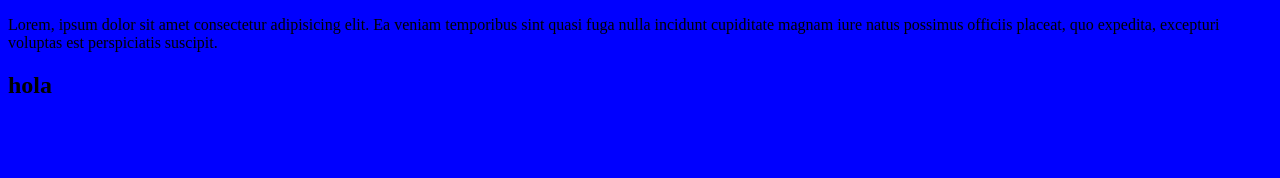
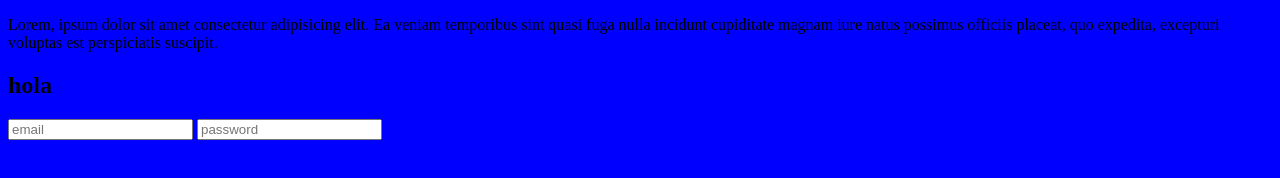
Before and after one commit to Cynthiag3/Repositorio-de-git, a plain HTML site: page index.html in a window 1280 px wide. Drawn offline with Linux system fonts and the light colour scheme.

Commit message:
realizamos un login

```diff
--- a/index.html
+++ b/index.html
@@ -15,5 +15,9 @@
       perspiciatis suscipit.
     </p>
     <h2>hola</h2>
+    <form>
+      <input type="text" placeholder="email" />
+      <input type="text" placeholder="password" />
+    </form>
   </body>
 </html>
```
